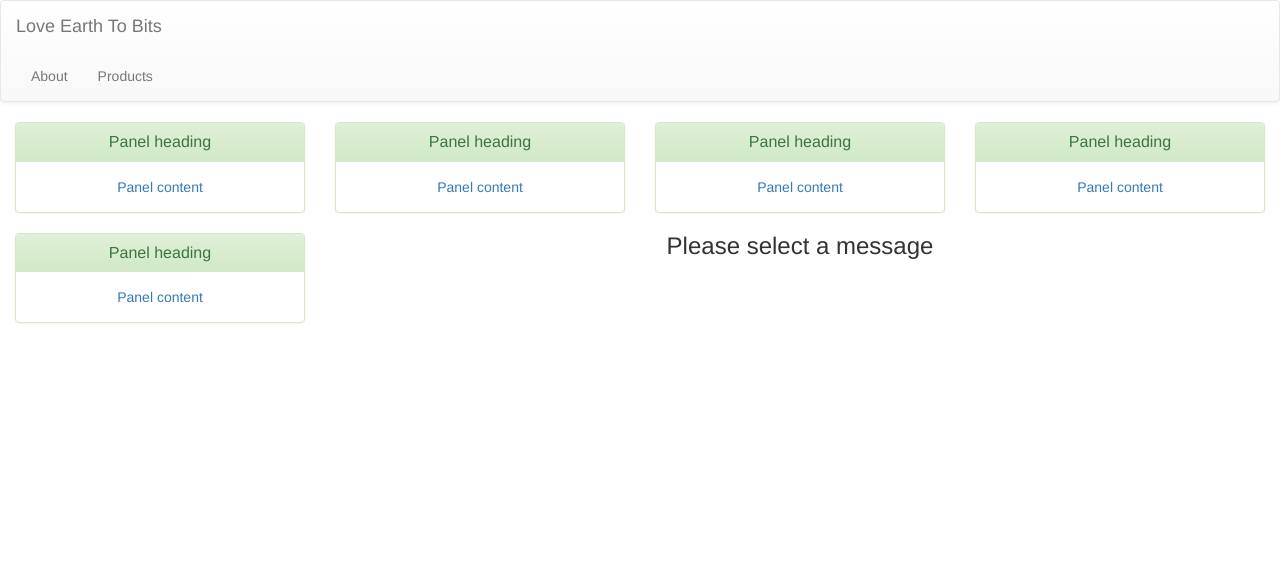
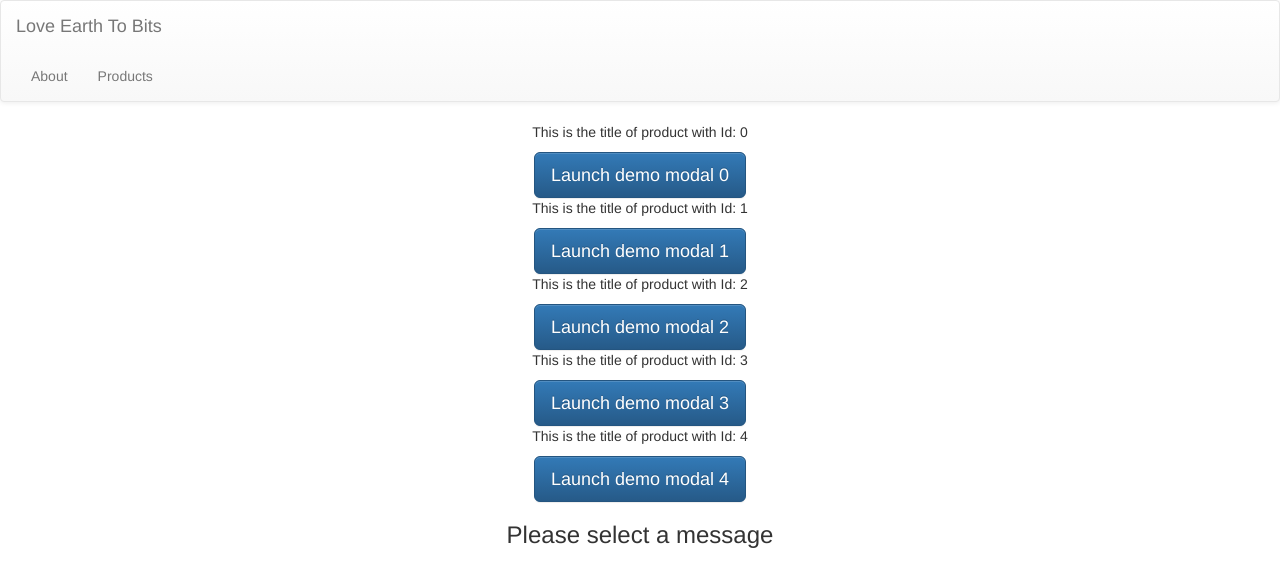
Before and after one commit to IanJudParr/react-ipl, a React (Create React App) app: page /products in a window 1280 px wide. Shown: the top 586 px of the page. Built offline with nearby package versions, Linux system fonts and the light colour scheme.

Commit message:
Render products in loop

```diff
--- a/src/App.js
+++ b/src/App.js
@@ -1,8 +1,6 @@
 import React, { Component } from 'react';
-import logo from './logo.svg';
 import './App.css';
-import { Grid, Navbar, Jumbotron, Button } from 'react-bootstrap';
-import { BrowserRouter as Router, Route, Link, Switch, Redirect } from "react-router-dom";
+import {Route, Link, Switch, Redirect } from "react-router-dom";
 
 
 import Home from './components/home';
--- a/src/components/product.js
+++ b/src/components/product.js
@@ -1,9 +1,102 @@
 import React from 'react';
-
-const Product = ({ match }) => (
-  <h3>Product with ID {match.params.id}</h3>
+import { Button, Modal, Popover, Tooltip, OverlayTrigger } from 'react-bootstrap';
 
 
-);
+
+class Product extends React.Component {
+  constructor(props, context) {
+    super(props, context);
+
+    this.handleShow = this.handleShow.bind(this);
+    this.handleClose = this.handleClose.bind(this);
+
+    this.title = this.getTitle(this.props.id);
+    this.description = this.getDescription(this.props.id);
+    this.price = this.getPrice(this.props.id);
+
+    this.state = {
+      show: false
+    };
+  }
+
+  handleClose() {
+    this.setState({ show: false });
+  }
+
+  handleShow() {
+    this.setState({ show: true });
+  }
+
+  getTitle(id){
+    return "This is the title of product with Id: " + id;
+  }
+
+  getDescription(id){
+    return "This is the descriiption of product with Id: " + id;
+  }
+
+  getPrice(id){
+    return "£" + id;
+  }
+
+  render() {
+    const popover = (
+      <Popover id="modal-popover" title="popover">
+        very popover. such engagement
+      </Popover>
+    );
+    const tooltip = <Tooltip id="modal-tooltip">wow.</Tooltip>;
+
+    return (
+      <div>
+        <p>{this.title}</p>
+
+        <Button bsStyle="primary" bsSize="large" onClick={this.handleShow}>
+          Launch demo modal {this.props.id}
+        </Button>
+
+        <Modal show={this.state.show} onHide={this.handleClose}>
+          <Modal.Header closeButton>
+            <Modal.Title>{this.title}</Modal.Title>
+          </Modal.Header>
+          <Modal.Body>
+            <h4>{this.title}</h4>
+            <p>
+              {this.description}
+            </p>
+            <p>
+              {this.price}
+            </p>
+
+            <h4>Popover in a modal</h4>
+            <p>
+              there is a{' '}
+              <OverlayTrigger overlay={popover}>
+                <a href="#popover">popover</a>
+              </OverlayTrigger>{' '}
+              here
+            </p>
+
+            <h4>Tooltips in a modal</h4>
+            <p>
+              there is a{' '}
+              <OverlayTrigger overlay={tooltip}>
+                <a href="#tooltip">tooltip</a>
+              </OverlayTrigger>{' '}
+              here
+            </p>
+
+            <hr />
+
+
+          </Modal.Body>
+          <Modal.Footer>
+            <Button onClick={this.handleClose}>Close</Button>
+          </Modal.Footer>
+        </Modal>
+      </div>
+    );
+  }
+}
 
 export default Product;
--- a/src/components/products.js
+++ b/src/components/products.js
@@ -1,7 +1,5 @@
 import React from 'react';
-import { Link } from 'react-router-dom'
-import { BrowserRouter as Router, Route, Switch, Redirect } from "react-router-dom";
-import { Grid, Navbar, Jumbotron, Button, Panel, Row, Col, Clearfix } from 'react-bootstrap';
+import { Route, Switch,  } from "react-router-dom";
 
 import Product from './product';
 
@@ -10,21 +8,7 @@ const Products = ({ match }) => (
     <div>
       {
         [...Array(5).keys()].map(n => {
-          return <div className="col-sm-3" key={n}>
-
-            <Link to={`${match.url}/${n + 1}`}>
-
-              <Panel bsStyle="success">
-                <Panel.Heading>
-                  <Panel.Title componentClass="h3">Panel heading</Panel.Title>
-                </Panel.Heading>
-                <Panel.Body>
-                  Panel content
-                </Panel.Body>
-              </Panel>
-
-            </Link>
-          </div>;
+          return <Product id={n}/>
         })
       }
     </div>
```
